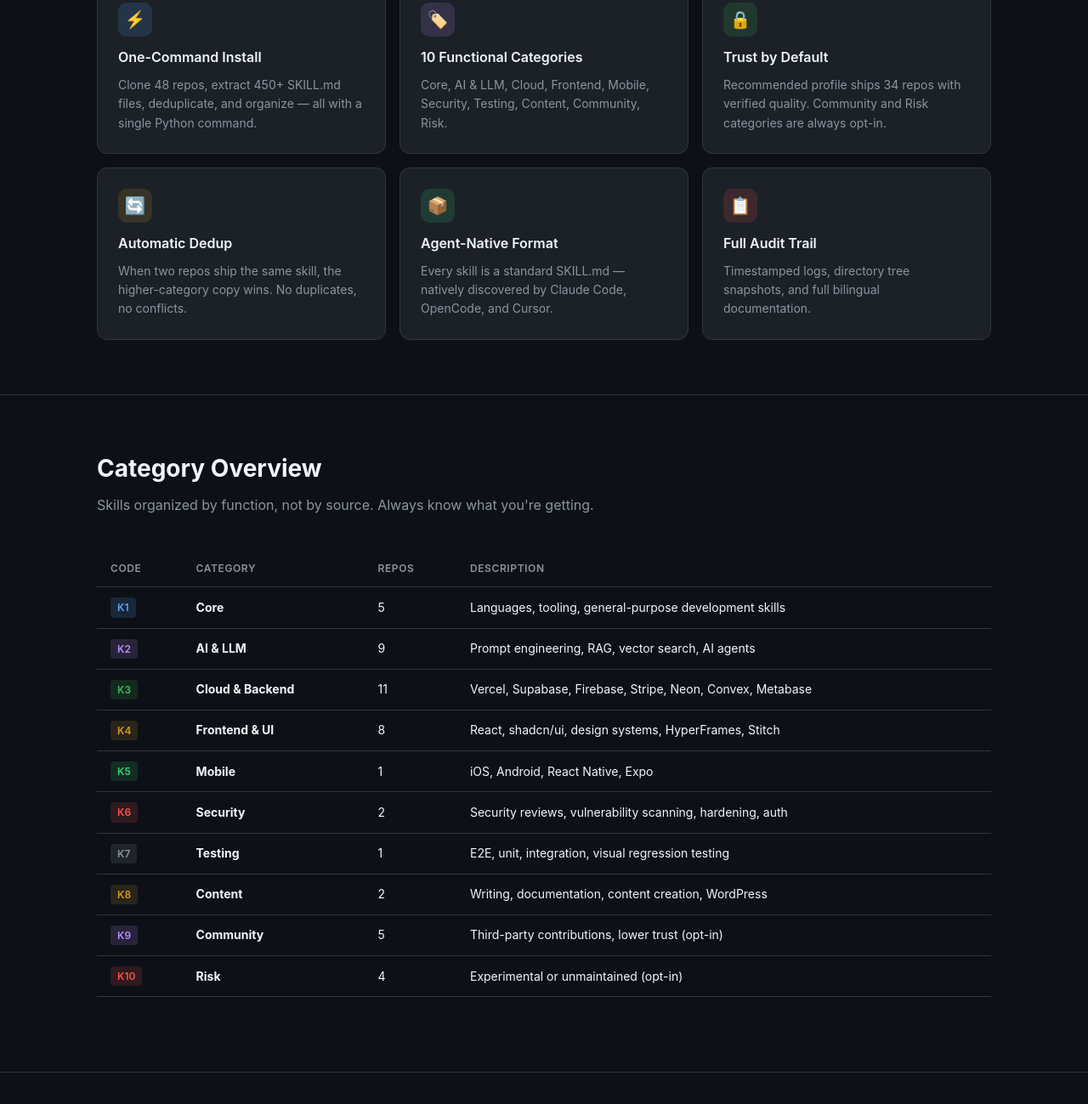
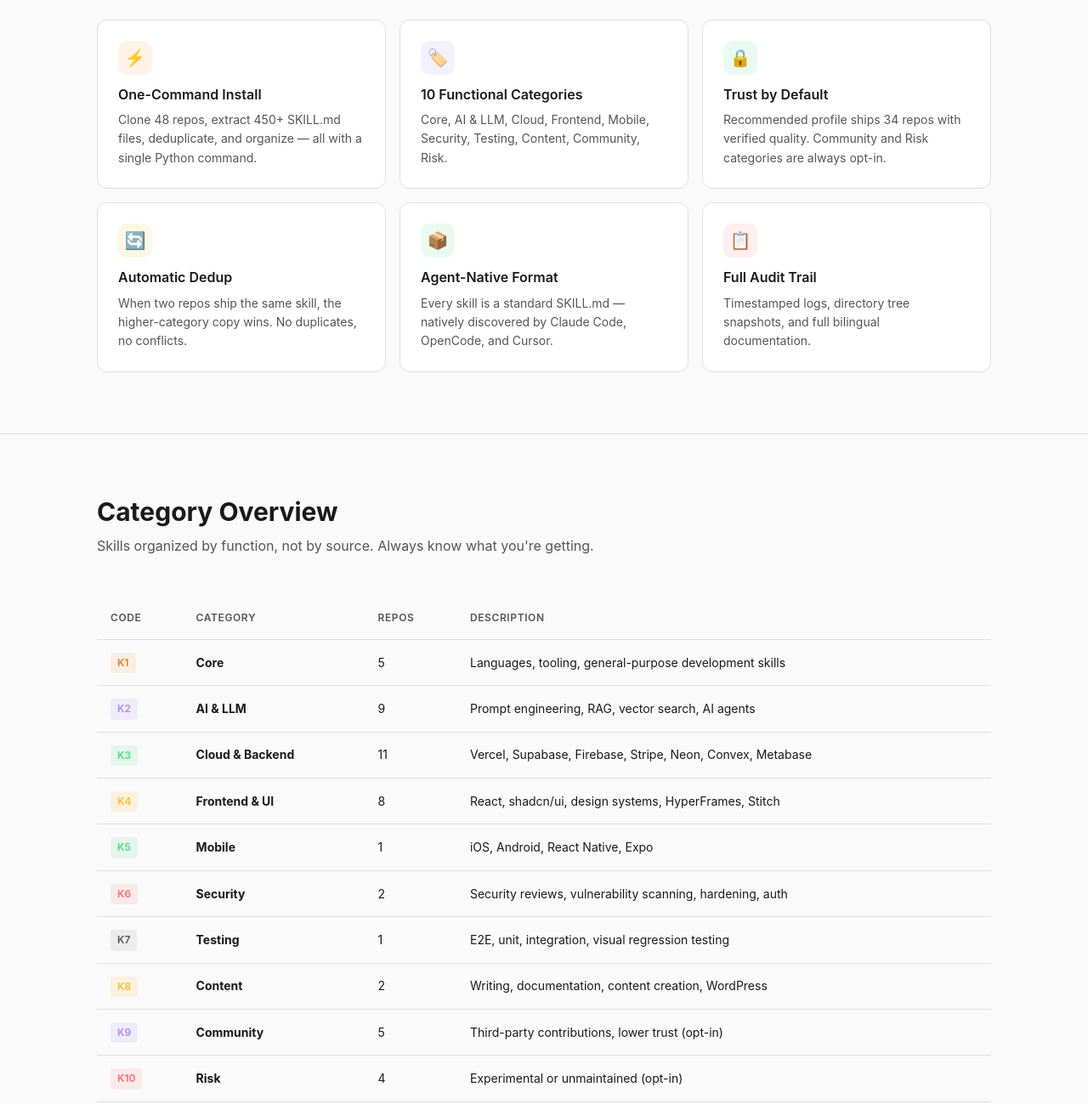
Before and after one commit to bayraktarozcan/AgentSynapse, a plain HTML site: page docs/index.html in a window 1280 px wide. Shown: the part 925-2224 px from the top of the page at 85% size. Drawn offline with Linux system fonts and the light colour scheme.

Commit message:
feat(docs): OLED eye-friendly website redesign
- True black (#000000) backgrounds for OLED displays
- Soft contrast ratios with warm accent (#ff9f43)
- Smooth scrolling & prefers-reduced-motion support
- Light mode via prefers-color-scheme
- Improved readability (1.7 line-height, 16px base)

Closes #5

```diff
--- a/docs/assets/css/style.css
+++ b/docs/assets/css/style.css
@@ -1,19 +1,45 @@
 :root {
-    --bg-primary: #0d1117;
-    --bg-secondary: #161b22;
-    --bg-card: #1c2128;
-    --border: #30363d;
-    --accent: #58a6ff;
-    --accent-hover: #79c0ff;
-    --text-primary: #f0f6fc;
-    --text-secondary: #8b949e;
-    --text-muted: #6e7681;
-    --success: #3fb950;
-    --warning: #d29922;
-    --danger: #f85149;
-    --purple: #bc8cff;
-    --gradient: linear-gradient(135deg, #58a6ff, #bc8cff);
+    --bg-primary: #000000;
+    --bg-secondary: #0a0a0a;
+    --bg-card: #111111;
+    --border: #1a1a1a;
+    --accent: #ff9f43;
+    --accent-hover: #ffb066;
+    --text-primary: #d4d4d4;
+    --text-secondary: #888888;
+    --text-muted: #555555;
+    --success: #4ade80;
+    --warning: #fbbf24;
+    --danger: #f87171;
+    --purple: #a78bfa;
+    --gradient: linear-gradient(135deg, #ff9f43, #a78bfa);
+    --radius: 12px;
 }
+
+@media (prefers-color-scheme: light) {
+    :root {
+        --bg-primary: #fafafa;
+        --bg-secondary: #f0f0f0;
+        --bg-card: #ffffff;
+        --border: #e0e0e0;
+        --accent: #e67e22;
+        --accent-hover: #d35400;
+        --text-primary: #1a1a1a;
+        --text-secondary: #555555;
+        --text-muted: #888888;
+    }
+}
+
+@media (prefers-reduced-motion: reduce) {
+    *, *::before, *::after {
+        animation-duration: 0.01ms !important;
+        animation-iteration-count: 1 !important;
+        transition-duration: 0.01ms !important;
+        scroll-behavior: auto !important;
+    }
+}
+
+html { scroll-behavior: smooth; }
 
 * { margin: 0; padding: 0; box-sizing: border-box; }
 
@@ -21,12 +47,13 @@ body {
     font-family: -apple-system, BlinkMacSystemFont, 'Segoe UI', 'Noto Sans', Helvetica, Arial, sans-serif;
     background: var(--bg-primary);
     color: var(--text-primary);
-    line-height: 1.6;
+    line-height: 1.7;
+    font-size: 16px;
+    -webkit-font-smoothing: antialiased;
 }
 
 .container { max-width: 1100px; margin: 0 auto; padding: 0 24px; }
 
-/* Nav */
 nav {
     background: var(--bg-secondary);
     border-bottom: 1px solid var(--border);
@@ -34,7 +61,7 @@ nav {
     position: sticky;
     top: 0;
     z-index: 100;
-    backdrop-filter: blur(12px);
+    backdrop-filter: blur(16px);
 }
 nav .container {
     display: flex;
@@ -63,7 +90,6 @@ nav .nav-links a:hover { color: var(--text-primary); }
     gap: 4px;
 }
 
-/* Language Toggle */
 .lang-toggle {
     display: flex;
     gap: 0;
@@ -92,9 +118,8 @@ nav .nav-links a:hover { color: var(--text-primary); }
 body.lang-tr [lang="en"] { display: none; }
 body.lang-tr [lang="tr"] { display: revert; }
 
-/* Hero */
 .hero {
-    padding: 80px 0 64px;
+    padding: 96px 0 64px;
     text-align: center;
     position: relative;
     overflow: hidden;
@@ -106,14 +131,14 @@ body.lang-tr [lang="tr"] { display: revert; }
     left: -50%;
     width: 200%;
     height: 200%;
-    background: radial-gradient(circle at 50% 50%, rgba(88,166,255,.05) 0%, transparent 60%);
+    background: radial-gradient(circle at 50% 50%, rgba(255,159,67,.04) 0%, transparent 60%);
     pointer-events: none;
 }
 .hero h1 {
     font-size: clamp(36px, 5vw, 56px);
     font-weight: 800;
-    line-height: 1.15;
-    margin-bottom: 16px;
+    line-height: 1.2;
+    margin-bottom: 20px;
 }
 .hero .gradient-text {
     background: var(--gradient);
@@ -125,13 +150,12 @@ body.lang-tr [lang="tr"] { display: revert; }
     color: var(--text-secondary);
     max-width: 720px;
     margin: 0 auto 32px;
+    line-height: 1.7;
 }
 
-/* Badges */
 .badges { display: flex; gap: 8px; justify-content: center; flex-wrap: wrap; margin-bottom: 40px; }
 .badges img { height: 28px; }
 
-/* Buttons */
 .btn-group { display: flex; gap: 12px; justify-content: center; flex-wrap: wrap; }
 .btn {
     display: inline-flex;
@@ -157,7 +181,6 @@ body.lang-tr [lang="tr"] { display: revert; }
 }
 .btn-secondary:hover { border-color: var(--text-muted); transform: translateY(-1px); }
 
-/* Stats */
 .stats {
     display: flex;
     justify-content: center;
@@ -176,28 +199,28 @@ body.lang-tr [lang="tr"] { display: revert; }
 }
 .stat-label { font-size: 14px; color: var(--text-secondary); margin-top: 4px; }
 
-/* Sections */
 .section {
-    padding: 64px 0;
+    padding: 72px 0;
     border-top: 1px solid var(--border);
 }
 .section h2 {
-    font-size: 28px;
+    font-size: 30px;
     font-weight: 700;
     margin-bottom: 8px;
+    line-height: 1.3;
 }
 .section .subtitle {
     color: var(--text-secondary);
     font-size: 16px;
-    margin-bottom: 40px;
+    margin-bottom: 48px;
+    line-height: 1.6;
 }
 
-/* Cards */
 .cards { display: grid; grid-template-columns: repeat(auto-fit, minmax(300px, 1fr)); gap: 16px; }
 .card {
     background: var(--bg-card);
     border: 1px solid var(--border);
-    border-radius: 12px;
+    border-radius: var(--radius);
     padding: 24px;
     transition: border-color .2s, transform .2s;
 }
@@ -212,21 +235,20 @@ body.lang-tr [lang="tr"] { display: revert; }
     font-size: 20px;
     margin-bottom: 12px;
 }
-.card h3 { font-size: 16px; font-weight: 600; margin-bottom: 8px; }
-.card p { font-size: 14px; color: var(--text-secondary); }
+.card h3 { font-size: 16px; font-weight: 600; margin-bottom: 8px; line-height: 1.4; }
+.card p { font-size: 14px; color: var(--text-secondary); line-height: 1.6; }
 
-.icon-core { background: rgba(88,166,255,.15); color: #58a6ff; }
-.icon-ai { background: rgba(188,140,255,.15); color: #bc8cff; }
-.icon-cloud { background: rgba(63,185,80,.15); color: #3fb950; }
-.icon-frontend { background: rgba(210,153,34,.15); color: #d29922; }
-.icon-mobile { background: rgba(57,210,115,.15); color: #39d273; }
-.icon-security { background: rgba(248,81,73,.15); color: #f85149; }
+.icon-core { background: rgba(255,159,67,.12); color: var(--accent); }
+.icon-ai { background: rgba(167,139,250,.12); color: var(--purple); }
+.icon-cloud { background: rgba(74,222,128,.12); color: var(--success); }
+.icon-frontend { background: rgba(251,191,36,.12); color: var(--warning); }
+.icon-mobile { background: rgba(74,222,128,.12); color: var(--success); }
+.icon-security { background: rgba(248,113,113,.12); color: var(--danger); }
 
-/* Terminal */
 .terminal {
-    background: #0d1117;
+    background: #000000;
     border: 1px solid var(--border);
-    border-radius: 12px;
+    border-radius: var(--radius);
     overflow: hidden;
     margin-bottom: 40px;
 }
@@ -243,14 +265,14 @@ body.lang-tr [lang="tr"] { display: revert; }
     height: 12px;
     border-radius: 50%;
 }
-.terminal-dot.red { background: #f85149; }
-.terminal-dot.yellow { background: #d29922; }
-.terminal-dot.green { background: #3fb950; }
-.terminal-body { padding: 16px; overflow-x: auto; }
+.terminal-dot.red { background: var(--danger); }
+.terminal-dot.yellow { background: var(--warning); }
+.terminal-dot.green { background: var(--success); }
+.terminal-body { padding: 20px; overflow-x: auto; }
 .terminal-body pre {
     font-family: 'JetBrains Mono', 'Fira Code', 'Cascadia Code', monospace;
     font-size: 13px;
-    line-height: 1.7;
+    line-height: 1.8;
     color: var(--text-primary);
 }
 .terminal-body code { font-family: inherit; }
@@ -258,14 +280,13 @@ body.lang-tr [lang="tr"] { display: revert; }
 .terminal .success { color: var(--success); }
 .terminal .prompt { color: var(--accent); }
 
-/* Categories Table */
 .cat-table {
     width: 100%;
     border-collapse: collapse;
     margin-bottom: 24px;
 }
 .cat-table th, .cat-table td {
-    padding: 12px 16px;
+    padding: 14px 16px;
     text-align: left;
     border-bottom: 1px solid var(--border);
     font-size: 14px;
@@ -279,7 +300,7 @@ body.lang-tr [lang="tr"] { display: revert; }
 }
 .cat-table td { color: var(--text-primary); }
 .cat-table td:last-child { color: var(--text-secondary); font-size: 13px; }
-.cat-table tr:hover td { background: rgba(255,255,255,.02); }
+.cat-table tr:hover td { background: rgba(255,255,255,.015); }
 .cat-table .cat-tag {
     display: inline-block;
     padding: 2px 8px;
@@ -287,31 +308,31 @@ body.lang-tr [lang="tr"] { display: revert; }
     font-size: 12px;
     font-weight: 600;
 }
-.tag-core { background: rgba(88,166,255,.15); color: #58a6ff; }
-.tag-ai { background: rgba(188,140,255,.15); color: #bc8cff; }
-.tag-cloud { background: rgba(63,185,80,.15); color: #3fb950; }
-.tag-frontend { background: rgba(210,153,34,.15); color: #d29922; }
-.tag-mobile { background: rgba(57,210,115,.15); color: #39d273; }
-.tag-security { background: rgba(248,81,73,.15); color: #f85149; }
-.tag-testing { background: rgba(139,148,158,.15); color: #8b949e; }
-.tag-content { background: rgba(210,153,34,.15); color: #d29922; }
+.tag-core { background: rgba(255,159,67,.12); color: var(--accent); }
+.tag-ai { background: rgba(167,139,250,.12); color: var(--purple); }
+.tag-cloud { background: rgba(74,222,128,.12); color: var(--success); }
+.tag-frontend { background: rgba(251,191,36,.12); color: var(--warning); }
+.tag-mobile { background: rgba(74,222,128,.12); color: var(--success); }
+.tag-security { background: rgba(248,113,113,.12); color: var(--danger); }
+.tag-testing { background: rgba(136,136,136,.12); color: var(--text-secondary); }
+.tag-content { background: rgba(251,191,36,.12); color: var(--warning); }
 
-/* Footer */
 footer {
     border-top: 1px solid var(--border);
-    padding: 32px 0;
+    padding: 40px 0;
     text-align: center;
     color: var(--text-muted);
     font-size: 14px;
+    line-height: 1.6;
 }
 footer a { color: var(--accent); text-decoration: none; }
+footer a:hover { color: var(--accent-hover); }
 
-/* Responsive */
 @media (max-width: 768px) {
     .stats { flex-wrap: wrap; gap: 24px; }
     .stat-value { font-size: 24px; }
-    .hero { padding: 48px 0 32px; }
-    .section { padding: 40px 0; }
+    .hero { padding: 64px 0 32px; }
+    .section { padding: 48px 0; }
     nav .container { flex-direction: column; gap: 12px; }
     nav .nav-links { flex-wrap: wrap; justify-content: center; }
 }
```
